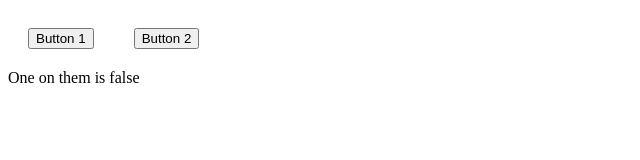
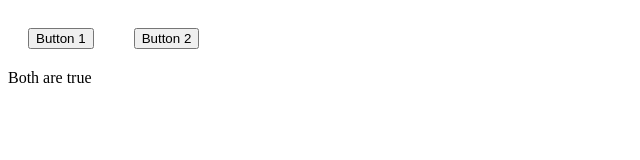
Before and after one commit to KARUNAMISHRA/React-Conditional-Rendering---React-Redux-Module-Contest-Slot-1---t2uldhftovx8, a Next.js app: page / in a window 1280 px wide. Shown: the top 160 px of the page, without its empty margins (0-640 px from the left). Built offline with nearby package versions, Linux system fonts and the light colour scheme.

Commit message:
Update Dashboard.js

```diff
--- a/pages/Dashboard.js
+++ b/pages/Dashboard.js
@@ -3,15 +3,21 @@
 
 
 function Dashboard() {
-  const { btn1, btn2, setbtn1, setbtn2 } = useContext(AuthContext);
+  const { button1, button2 } = useContext(AuthContext);
+
 
   return (
     <div id="dashboardPage">
-     <button id="btn1" onClick={() => {setbtn1((prev) => !prev)}}>Button 1</button>
-      <button id="btn2" onClick={() => {setbtn2((prev) => !prev)}}>Button 2</button>
-      {btn1 && btn2 ? <div className="msg">Both are true</div>
-      : !btn1 || !btn2 ? <div className="msg">One on them is false</div>
-      : <div className="msg">Both are false</div>}
+      <button id="btn1" onClick={()=>{
+        button1.setBtn1(n=>!n)
+      }}>Button 1</button>
+      <button id="btn2" onClick={()=>{
+        button2.setBtn2(n=>!n)
+      }}>Button 2</button>
+      {button1.btn1 && button2.btn2 && <div className="msg">Both are true</div>}
+      {((!button1.btn1 && button2.btn2) ||  (button1.btn1 && !button2.btn2)) &&<div className="msg">One on them is false</div>}
+      {(!button1.btn1 && !button2.btn2) &&<div className="msg">Both are false</div>}
+
     </div>
   );
 }
```
